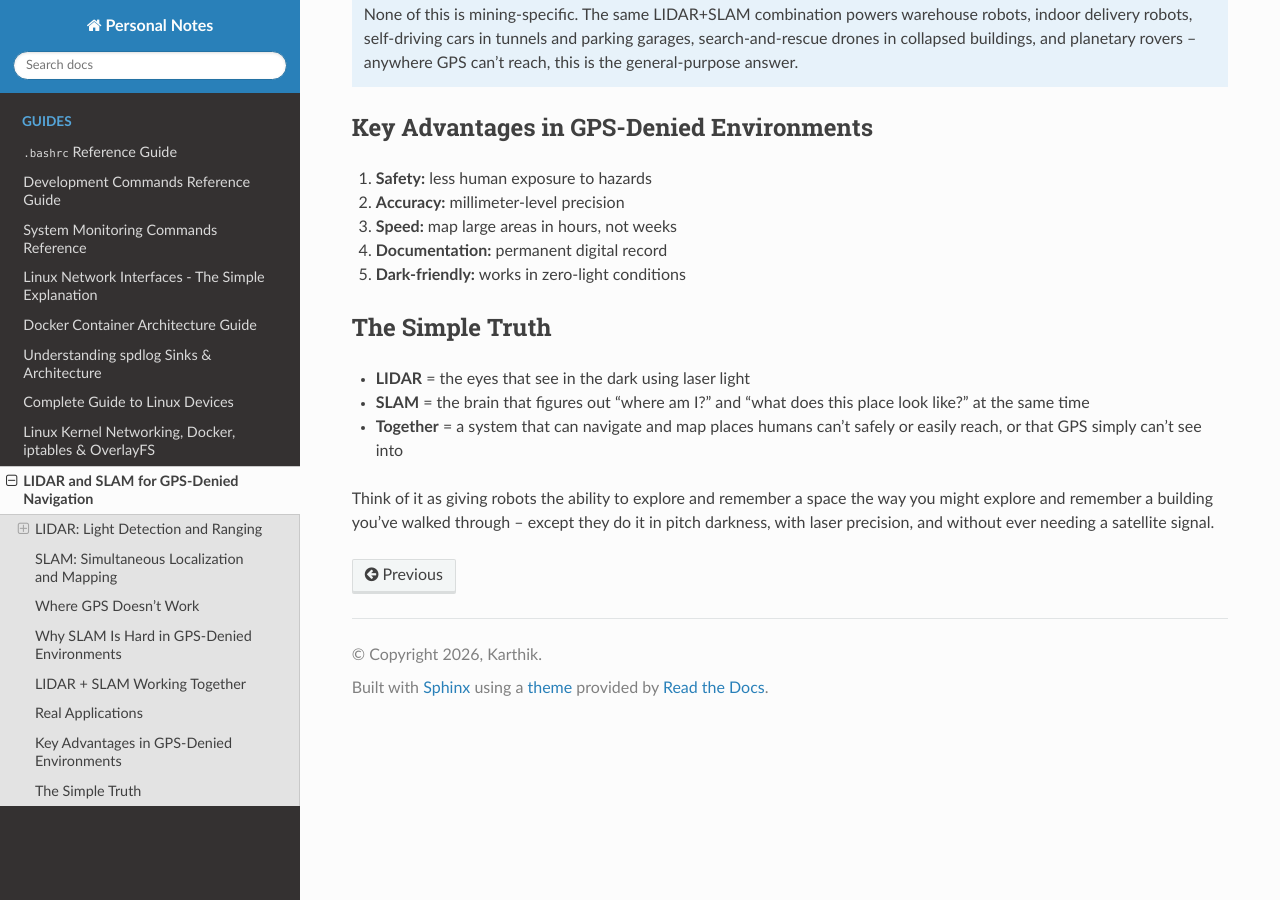
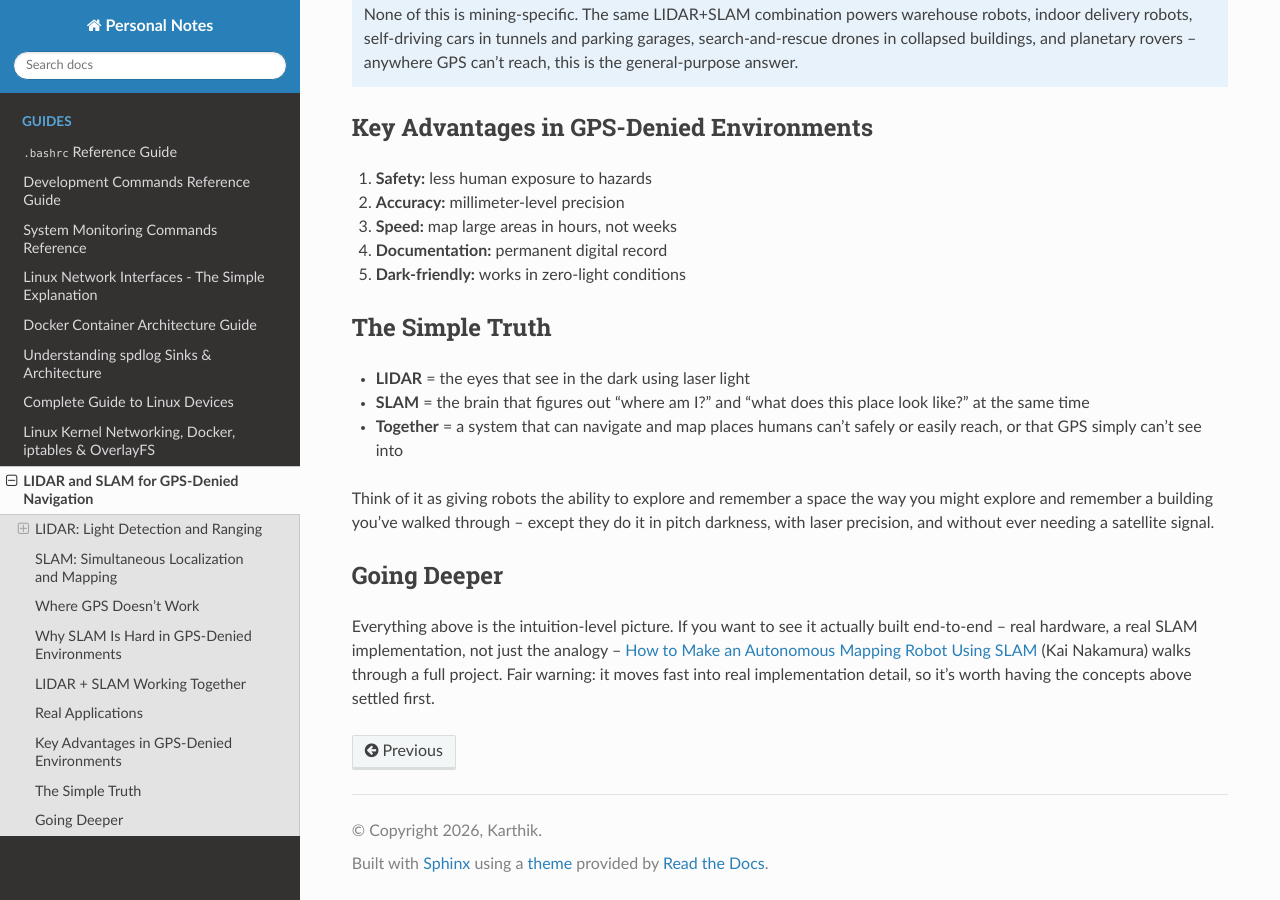
Before and after one commit to karthik-dev-82/system-notes, a Sphinx documentation site: the page built from docs/source/lidar_slam.rst, in a window 1280 px wide and 900 px high, scrolled down 2619 px. Built offline with Sphinx 7.4.7 and the Read the Docs theme 3.1.0, drawn with Linux system fonts in a browser that asks for light colours.

Commit message:
Add "Going Deeper" link to a full SLAM robot build video
Optional pointer at the end of lidar_slam.rst to a real end-to-end
implementation walkthrough, clearly labeled as more advanced than the
page's intuition-level content so it doesn't disrupt the primer's
accessibility for readers who just want the concepts.

Co-Authored-By: Claude Sonnet 5 <noreply@anthropic.com>

```diff
--- a/docs/source/lidar_slam.rst
+++ b/docs/source/lidar_slam.rst
@@ -235,3 +235,14 @@ Think of it as giving robots the ability to explore and remember a
 space the way you might explore and remember a building you've walked
 through -- except they do it in pitch darkness, with laser precision,
 and without ever needing a satellite signal.
+
+Going Deeper
+----------------
+
+Everything above is the intuition-level picture. If you want to see it
+actually built end-to-end -- real hardware, a real SLAM implementation,
+not just the analogy -- `How to Make an Autonomous Mapping Robot Using
+SLAM <https://www.youtube.com/watch?v=xqjVTE7QvOg>`_ (Kai Nakamura)
+walks through a full project. Fair warning: it moves fast into real
+implementation detail, so it's worth having the concepts above settled
+first.
```
